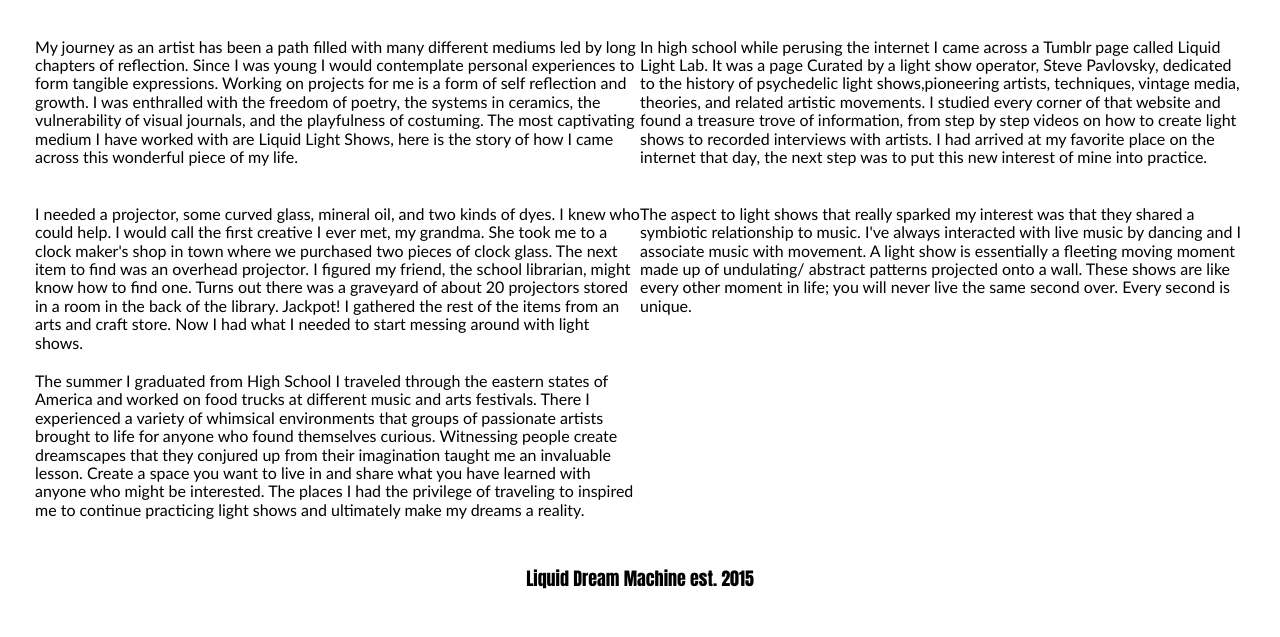
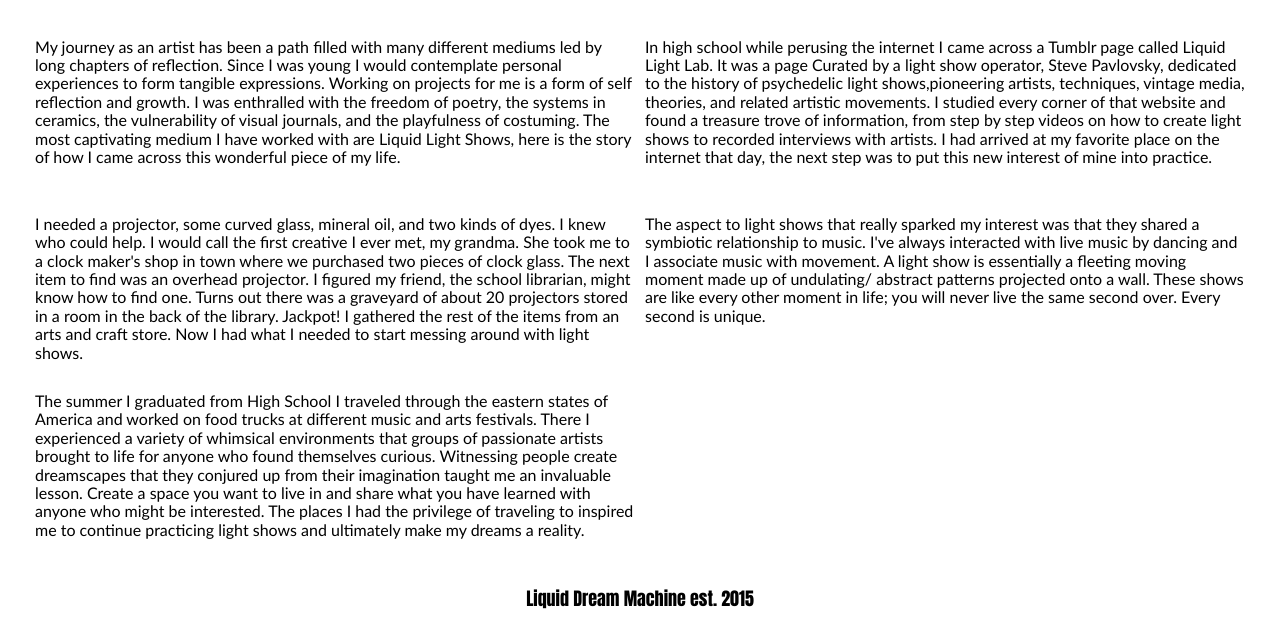
Before and after one commit to ibenjey/Liquid_light_shows, a plain HTML site: page about.html in a window 1280 px wide. Shown: the part 163-800 px from the top of the page. Drawn offline with Linux system fonts and the light colour scheme.

Commit message:
Add files via upload

```diff
--- a/css/style.css
+++ b/css/style.css
@@ -325,11 +325,12 @@ width:400px;
     display: grid;
     grid-template-columns: 1fr 1fr;
     grid-template-rows: 1fr 1fr;
+    grid-gap: 10px;
    }
 
-   /* .abouttextblock * p {
-    grid-column-start: 1/ span 2;
-   } */
+
+
+
 
    .navlinks{
     justify-content: space-around;
```
